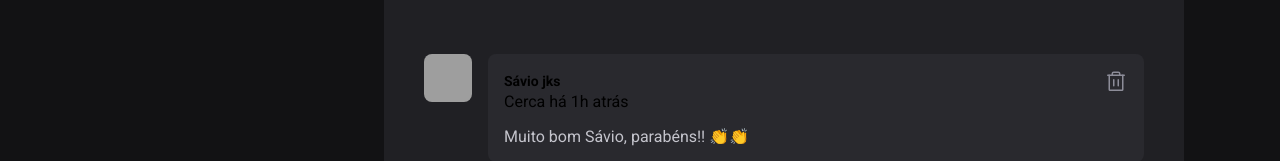
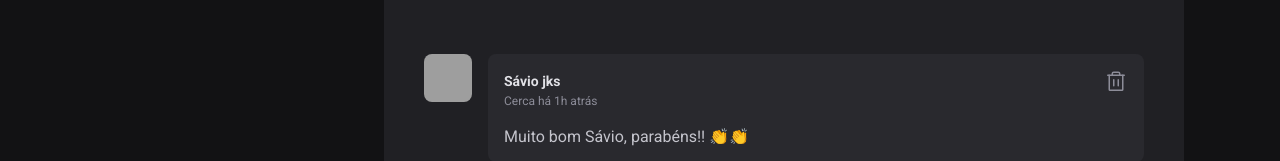
Before and after one commit to saviojks/projeto-01, a React (Vite) app: page / in a window 1280 px wide. Shown: the part 637-798 px from the top of the page. Built offline with nearby package versions, Linux system fonts and the light colour scheme; grey boxes are pictures that could not be loaded.

Commit message:
add color on authorAndTime

```diff
--- a/src/components/Comment.module.css
+++ b/src/components/Comment.module.css
@@ -29,8 +29,9 @@
   display: block;
   font-size: 0.875rem;
   line-height: 1.6;
+  color: var(--gray-100);
 }
-.authorAndTime span {
+.authorAndTime time {
   display: block;
   font-size: 0.75rem;
   line-height: 1.6;
```
